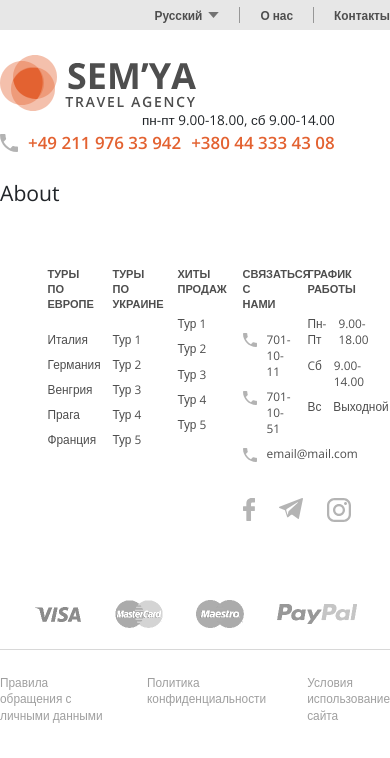
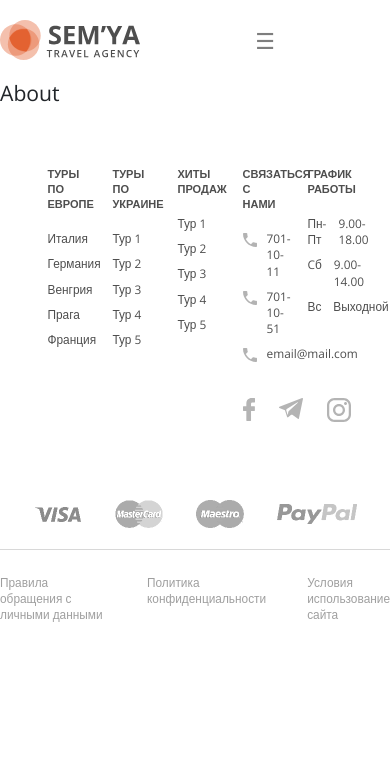
Before and after one commit to CuteShaun/Semya, a website: page pages/about.html in a window 390 px wide. Drawn offline with nearby package versions, Linux system fonts and the light colour scheme; files whose address does not match are found by name.

Commit message:
repsponsive headear v.1

```diff
--- a/js/script.js
+++ b/js/script.js
@@ -68,3 +68,6 @@ function multipleCarousel() {
 
 multipleCarousel();
 changeControlHeight();
+
+
+//hamburger
--- a/pages/about.html
+++ b/pages/about.html
@@ -27,8 +27,8 @@
   <div class="main-nav-wrapper">
     <div class="container">
       <div class="row">
-        <nav class="main-navigation d-flex justify-content-end">
-          <ul class="d-flex main-navigation__list">
+        <nav class="main-navigation">
+          <ul class="main-navigation__list">
             <li class="main-navigation__item main-navigation__item--1">
               <div class="text navigation-lang">
                 <div class="navigation-lang__text">Русский</div>
@@ -49,7 +49,9 @@
               </div>
             </li>
             <li class="main-navigation__item main-navigation__item--2">
-              <a href="pages/about.html" class="main-navigation__link text">О нас</a>
+              <a href="pages/about.html" class="main-navigation__link text"
+                >О нас</a
+              >
             </li>
             <li class="main-navigation__item main-navigation__item--3">
               <a href="#" class="main-navigation__link text">Контакты</a>
@@ -62,8 +64,8 @@
 
   <div class="main-info">
     <div class="container">
-      <div class="row justify-content-between">
-        <div class="logo-box">
+      <div class="row justify-content-between align-items-center">
+        <a class="logo-box">
           <svg
             width="196"
             height="56"
@@ -107,7 +109,16 @@
               fill="#E36231"
             />
           </svg>
-        </div>
+        </a>
+
+        <button type="button" class="hamburger-btn">
+            &#9776;
+        </button>
+
+        <nav class="hamburger-menu">
+
+        </nav>
+
         <div class="contact-info">
           <p class="contact-info__time">
             пн-пт 9.00-18.00, сб 9.00-14.00
@@ -146,7 +157,7 @@
     <nav class="category-nav">
       <div class="container">
         <div class="row">
-          <ul class="d-flex category-nav__list">
+          <ul class="category-nav__list">
             <li class="category-nav__list-item category-nav__list-item--1">
               <a href="" class="category-nav__link category-nav__link--1"
                 >Туры по Европе</a
--- a/scss/components/_header.scss
+++ b/scss/components/_header.scss
@@ -1,16 +1,23 @@
-.header {
 .main-nav-wrapper {
   background-color: #e7e7e7;
   padding-top: 7px;
   padding-bottom: 7px;
 
+  @media (max-width: 768px) {
+    display: none;
+  }
+}
+
 .main-navigation {
   width: 100%;
-
-      &__list {
 }
 
-      &__item {
+.main-navigation__list {
+  display: flex;
+  justify-content: flex-end;
+}
+
+.main-navigation__item {
   &--1 {
     padding-right: 20px;
   }
@@ -26,24 +33,23 @@
   }
 }
 
-      &__link {
+.main-navigation__link {
   color: #4e4e4e !important;
   line-height: 1.36;
   font-weight: 600;
-      }
 }
 
 .navigation-lang {
   display: flex;
   align-items: center;
   justify-content: center;
-      &__text {
+}
+
+.navigation-lang__text {
   color: #4e4e4e;
   padding-right: 6px;
   line-height: 1.36;
   font-weight: 600;
-      }
-    }
 }
 
 .main-info {
@@ -53,22 +59,39 @@
   padding-top: 25px;
   padding-bottom: 25px;
 
+  @media (max-width: 768px) {
+    padding-top: 20px;
+    padding-bottom: 20px;
+  }
+}
+
+.main-info__box {
+  display: flex;
+  justify-content: space-between;
+}
+
 .contact-info {
   display: flex;
   flex-direction: column;
   justify-content: center;
-      &__time {
+
+  @media (max-width: 768px) {
+    display: none;
+  }
+}
+
+.contact-info__time {
   text-align: right;
   font-size: 1.6rem;
   line-height: 2.2rem;
 }
 
-      &__phone {
+.contact-info__phone {
   display: flex;
   align-items: center;
 }
 
-      &__links {
+.contact-info__links {
   color: $dark-orange;
   font-size: 2rem;
   font-weight: 600;
@@ -80,32 +103,37 @@
   &--2 {
   }
 }
-    }
-  }
 
 .category-nav-wrapper {
   background-color: $dark-orange;
+
+  @media (max-width: 768px) {
+    display: none;
+  }
+}
 
 .category-nav {
   display: flex;
   margin: 0 auto;
   padding-top: 14px;
   padding-bottom: 14px;
-      &__list {
+}
+
+.category-nav__list {
   display: flex;
   width: 100%;
   justify-content: space-between;
   align-items: center;
 }
 
-      &__link {
+.category-nav__link {
   font-size: 1.5rem;
   line-height: 1.33rem;
   font-weight: 700;
   color: $white;
 }
 
-      &__dot {
+.category-nav__dot {
   content: "";
   display: block;
   width: 6px;
@@ -113,6 +141,38 @@
   background-color: $white;
   border-radius: 50%;
 }
+
+.logo-box {
+  cursor: pointer;
+
+  svg {
+
+    @media (max-width: 768px) {
+      width: 140px;
+      height: 40px;
     }
   }
 }
+
+.hamburger-btn {
+  appearance: none;
+  font-size: 22px;
+  background-color: $white;
+  border: none;
+  padding: 3px;
+  color: $grey-hamburger;
+  cursor: pointer;
+  display: none;
+
+  &:hover {
+    color: $dark-orange;
+  }
+
+  @media (max-width: 768px) {
+    display: block;
+  }
+}
+
+.hamburger-menu {
+
+}
--- a/scss/helpers/_media.scss
+++ b/scss/helpers/_media.scss
@@ -16,10 +16,6 @@
 @media (max-width: 991.98px) {
   html {
     font-size: 56%;
-  }
-
-  .category-nav-wrapper {
-    display: none;
   }
 
   .hidden-col {
--- a/scss/helpers/_variables.scss
+++ b/scss/helpers/_variables.scss
@@ -6,3 +6,4 @@ $text-black: #4e4e4e;
 $grey-lines: #979797;
 $white: #ffffff;
 $inputGrey: #f7f7f7;
+$grey-hamburger: #7e7e7e;
```
Also changed, not shown: html/templates/header.html (+18 -7 lines), index.html (+18 -7 lines), pages/catalog.html (+18 -7 lines), pages/contacts.html (+18 -7 lines), scss/helpers/_base.scss (+0 -7 lines), templates/header.html (+18 -7 lines), css/styles.css, css/styles.min.css. Lines whose indentation alone changed are shown as unchanged.
